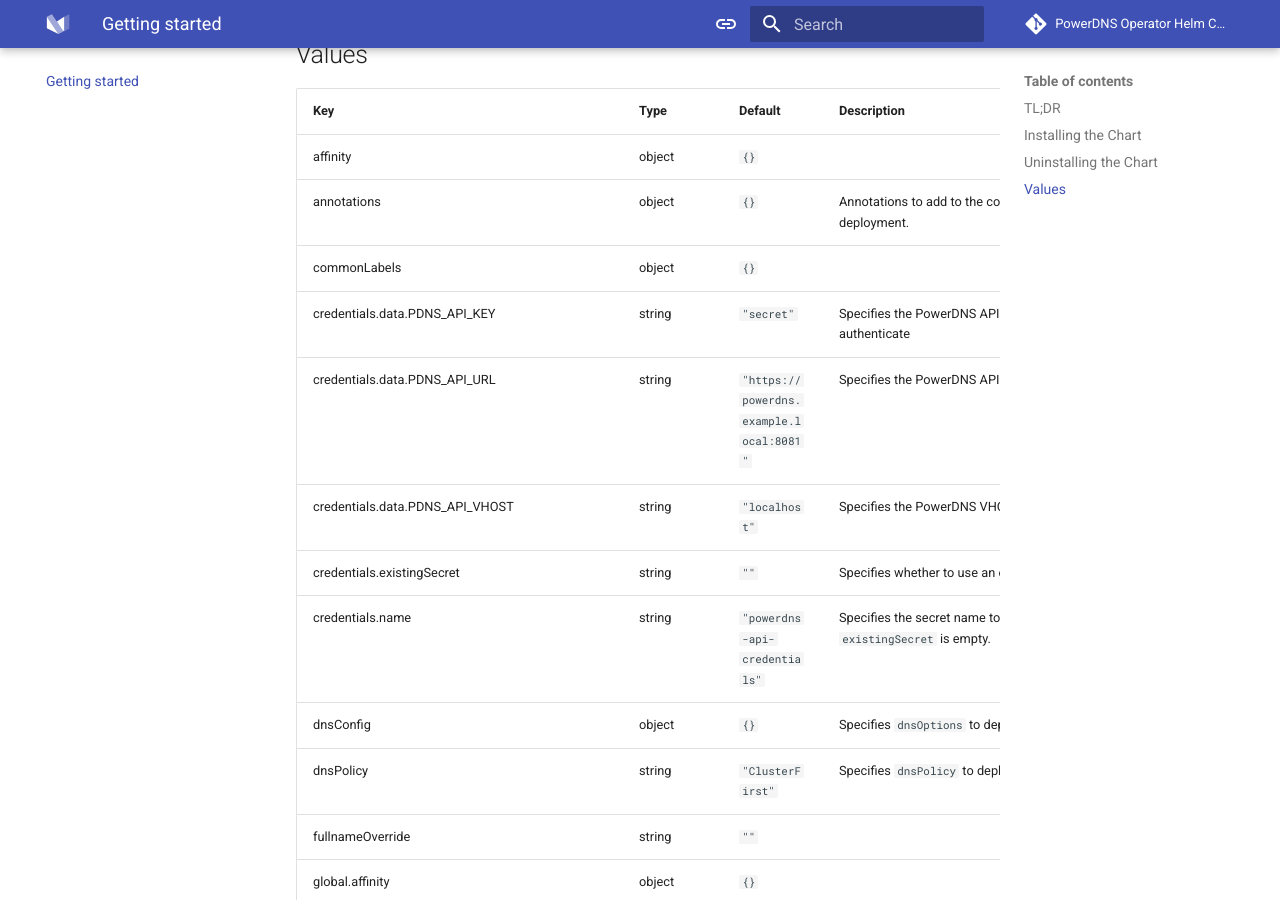
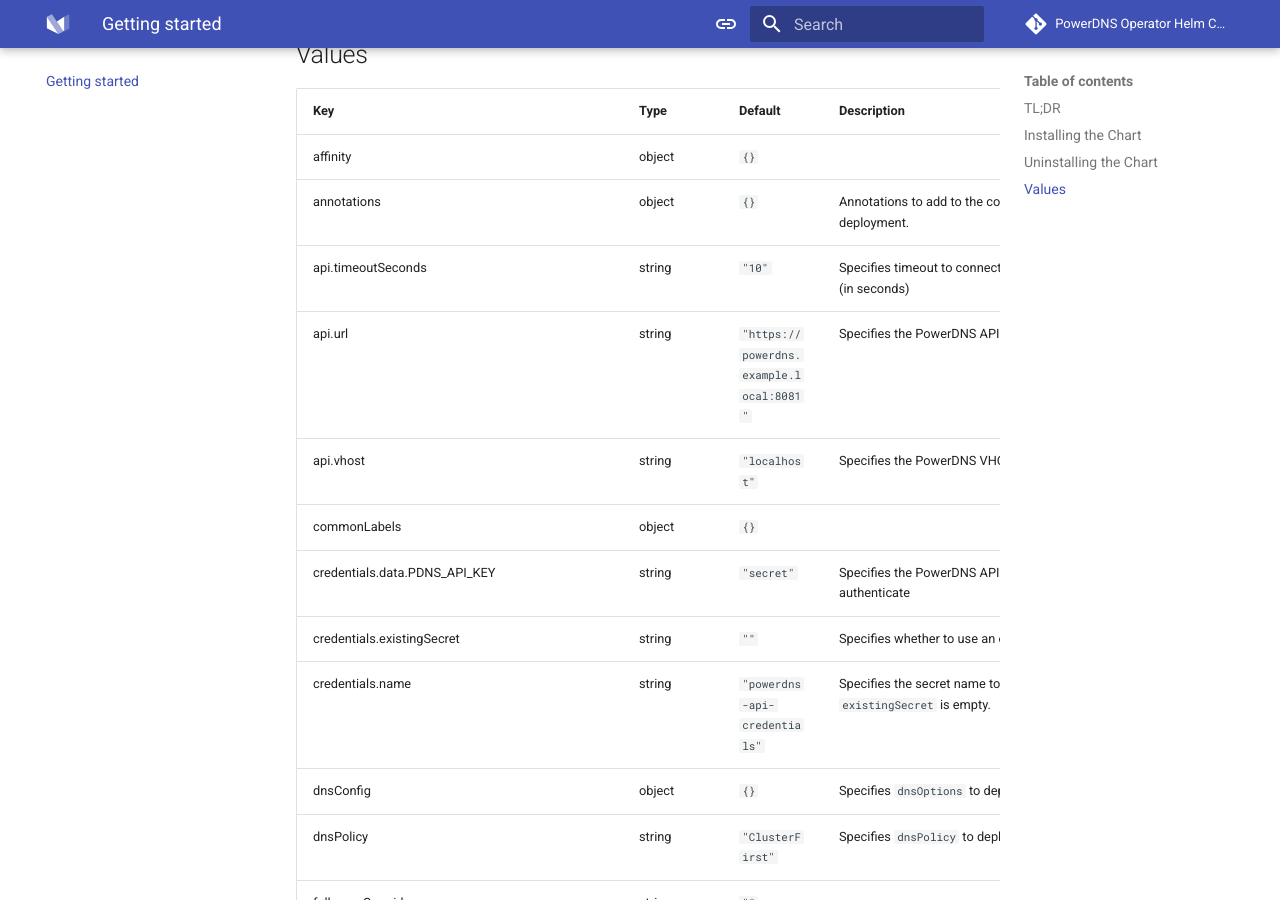
Before and after one commit to powerdns-operator/PowerDNS-Operator-helm-chart, an MkDocs documentation site: the page built from docs/README.md, in a window 1280 px wide and 900 px high, scrolled down 862 px. Built offline with MkDocs 1.6.1 and Material for MkDocs 9.7.7, drawn with Linux system fonts in a browser that asks for light colours; comment, search, counter and statistics services are not loaded; some of the changed text lies outside the part shown.

Commit message:
refactor: deal with values as command args (#22)
* refactor: move unsensitive values to command args

Signed-off-by: Anthony TREUILLIER <anthony.treuillier@gmail.com>

* feat: add timeout for API connection

Signed-off-by: Anthony TREUILLIER <anthony.treuillier@gmail.com>

---------

Signed-off-by: Anthony TREUILLIER <anthony.treuillier@gmail.com>

```diff
--- a/docs/README.md
+++ b/docs/README.md
@@ -31,10 +31,11 @@ The command removes all the Kubernetes components associated with the chart and
 |-----|------|---------|-------------|
 | affinity | object | `{}` |  |
 | annotations | object | `{}` | Annotations to add to the controller deployment. |
+| api.timeoutSeconds | string | `"10"` | Specifies timeout to connect to PowerDNS (in seconds) |
+| api.url | string | `"https://powerdns.example.local:8081"` | Specifies the PowerDNS API URL |
+| api.vhost | string | `"localhost"` | Specifies the PowerDNS VHOST |
 | commonLabels | object | `{}` |  |
 | credentials.data.PDNS_API_KEY | string | `"secret"` | Specifies the PowerDNS API key used to authenticate |
-| credentials.data.PDNS_API_URL | string | `"https://powerdns.example.local:8081"` | Specifies the PowerDNS API URL |
-| credentials.data.PDNS_API_VHOST | string | `"localhost"` | Specifies the PowerDNS VHOST |
 | credentials.existingSecret | string | `""` | Specifies whether to use an existing secret. |
 | credentials.name | string | `"powerdns-api-credentials"` | Specifies the secret name to create if `existingSecret` is empty. |
 | dnsConfig | object | `{}` | Specifies `dnsOptions` to deployment |
```
Also changed, not shown: other parts of docs/README.md (+1 -1 lines), charts/powerdns-operator/README.md (+3 -2 lines), 3 other files.
